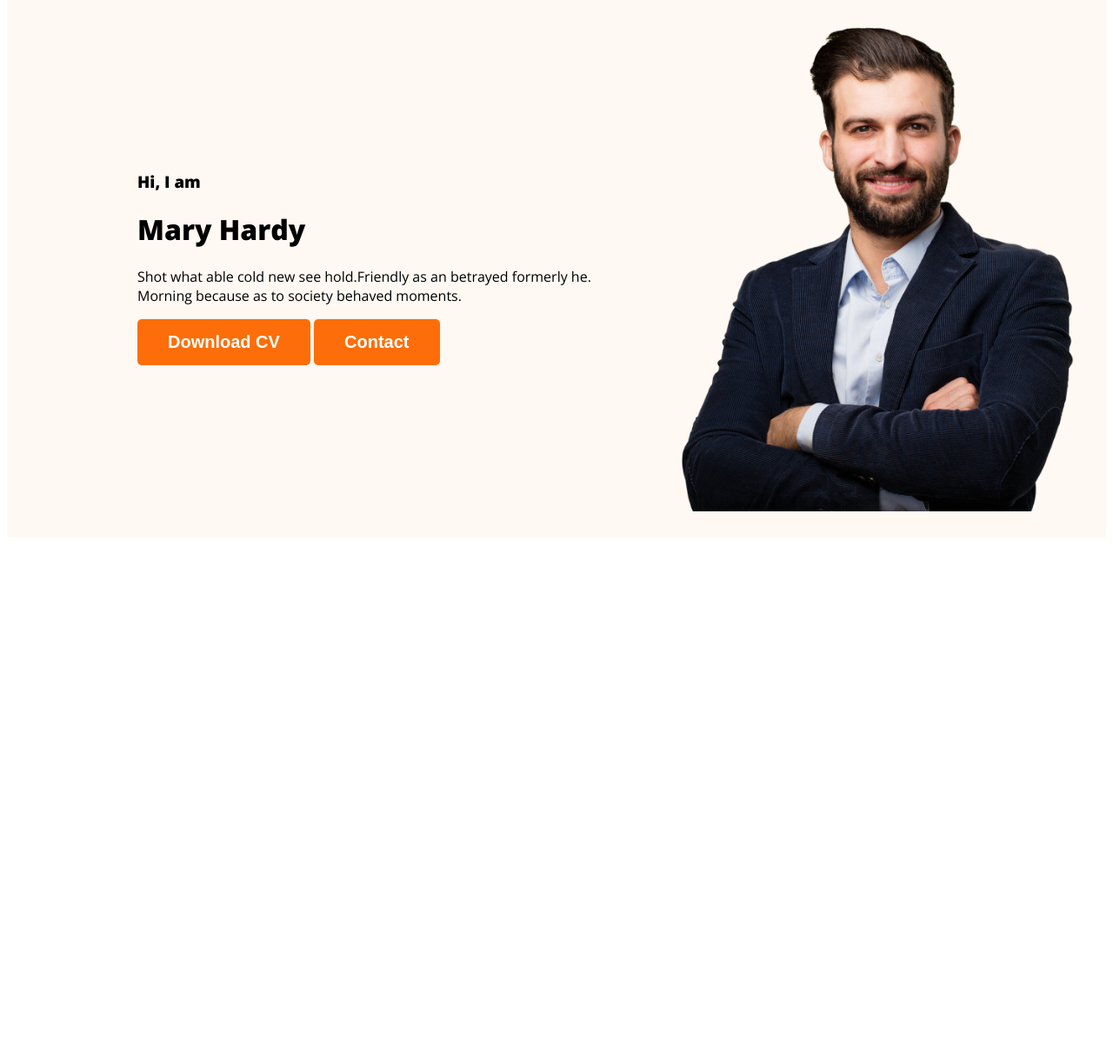
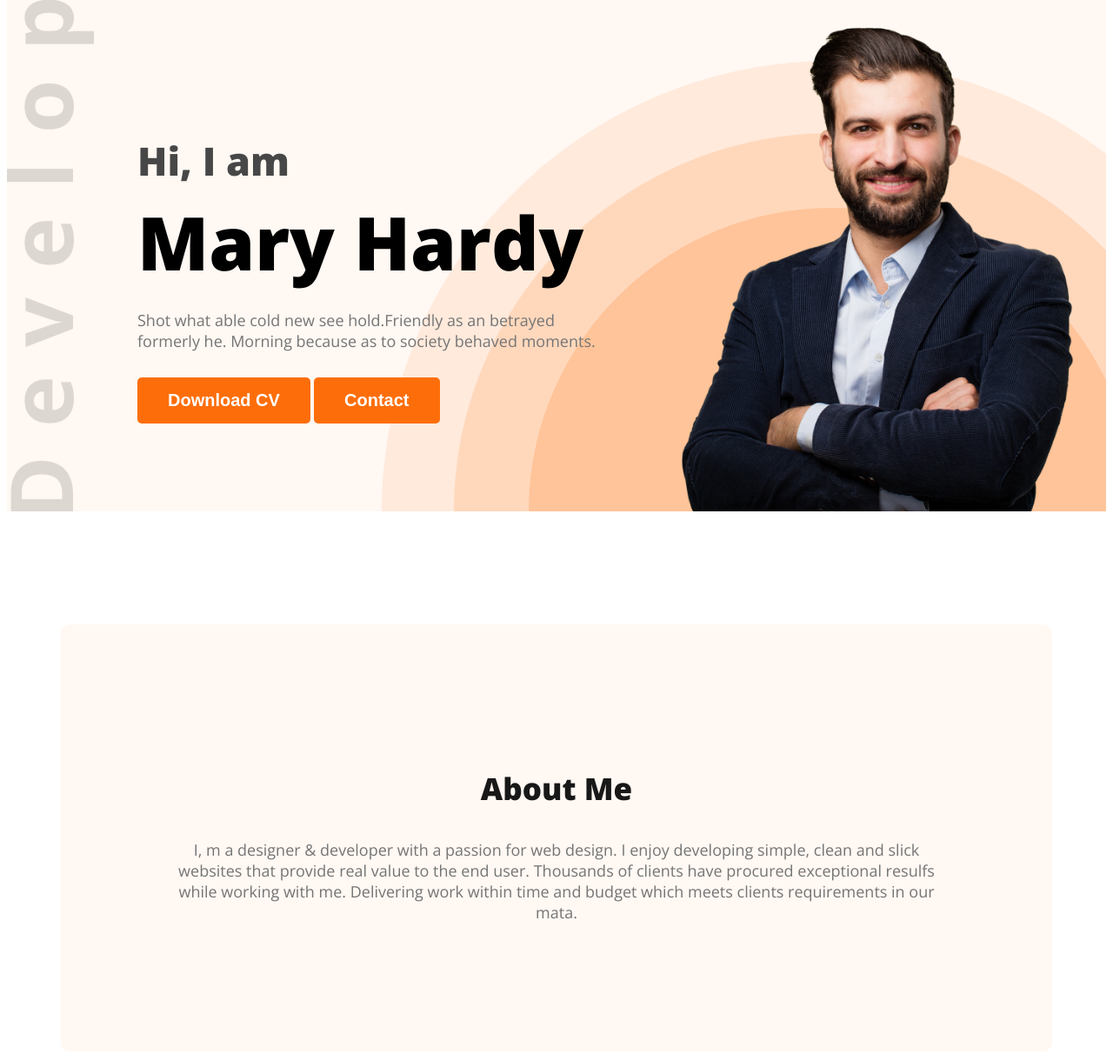
Before and after one commit to ImamHossain22/module-5, a plain HTML site: page index.html in a window 1280 px wide. Shown: the part 180-1392 px from the top of the page at 87% size. Before the commit the page ends 806 px from the top, so only its background shows below. Drawn offline with nearby package versions, Linux system fonts and the light colour scheme.

Commit message:
about section

```diff
--- a/index.html
+++ b/index.html
@@ -28,7 +28,8 @@
             <div class="banner-content">
                 <h3 class="banner-geetings">Hi, I am</h3>
                 <h1 class="banner-title">Mary Hardy</h1>
-                <p class="banner-description">Shot what able cold new see hold.Friendly as an betrayed formerly he. Morning because as to society behaved moments.</p>
+                <p class="banner-description">Shot what able cold new see hold.Friendly as an betrayed formerly he.
+                    Morning because as to society behaved moments.</p>
                 <button class="btn-primary">Download CV</button>
                 <button class="btn-primary">Contact</button>
             </div>
@@ -38,7 +39,12 @@
     </header>
 
     <main>
+        <section class="about">
 
+            <h3 class="section-title">About Me</h3>
+            <p class="section-description">I, m a designer & developer with a passion for web design. I enjoy developing simple, clean and slick websites that provide real value to the end user. Thousands of clients have procured exceptional resulfs while working with me. Delivering work within time and budget which meets clients requirements in our mata.</p>
+
+        </section>
     </main>
 
     <footer>
--- a/style.css
+++ b/style.css
@@ -21,13 +21,27 @@ body {
 
 }
 
+.section-title {
+   color: #181818;
+   text-align: center;
+   font-size: 35px;
+   font-weight: 700;
+
+}
+
+.section-description {
+   color: #757575;
+   text-align: center;
+   font-size: 18px;
+}
+
 /* nav style */
 
 nav {
    display: flex;
    justify-content: space-between;
    align-items: center;
-   margin: 0 200px;
+   margin: 0 200px 0 150px;
 }
 
 .nav-title {
@@ -59,16 +73,61 @@ nav a {
 
 .header {
    background-color: #FFF8F3;
+   background-image: url('images/header_bg.png'), url('images/developer.png');
+
+   background-repeat: no-repeat;
+   background-position: bottom right, left;
 
 }
 
 .banner {
-   padding: 30px 30px 30px 150px;
+   padding: 30px 30px 0px 150px;
    display: flex;
+   justify-content: space-between;
    align-items: center;
+}
+
+.banner-content {
+   max-width: 550px;
 }
 
 .banner .profile-picture {
    width: 500px;
 
 }
+
+.banner-geetings {
+   color: #474747;
+   font-size: 45px;
+   margin-bottom: 0;
+}
+
+.banner-title {
+   font-size: 85px;
+   font-weight: 700;
+   margin-top: 5px;
+   margin-bottom: 20px;
+
+}
+
+.banner-description {
+   color: #757575;
+   font-size: 18px;
+   margin-bottom: 30px;
+}
+
+/* main section */
+
+main{
+   max-width: 1140px;
+   margin: 0 auto;
+}
+
+
+/* about me section  */
+.about {
+   padding: 130px;
+   border-radius: 10px;
+   background: #FFF8F3;
+   margin-top: 130px;
+}
```
